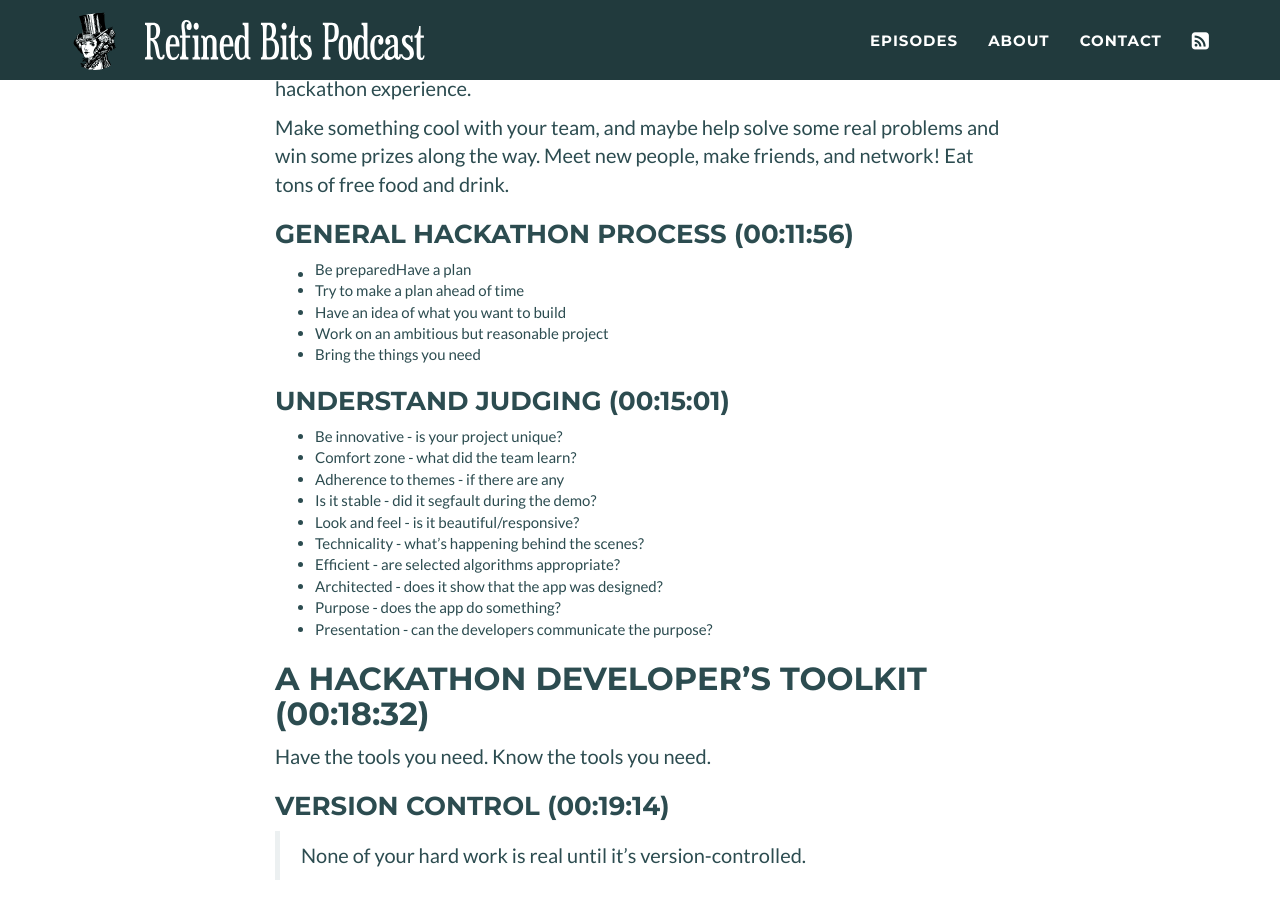
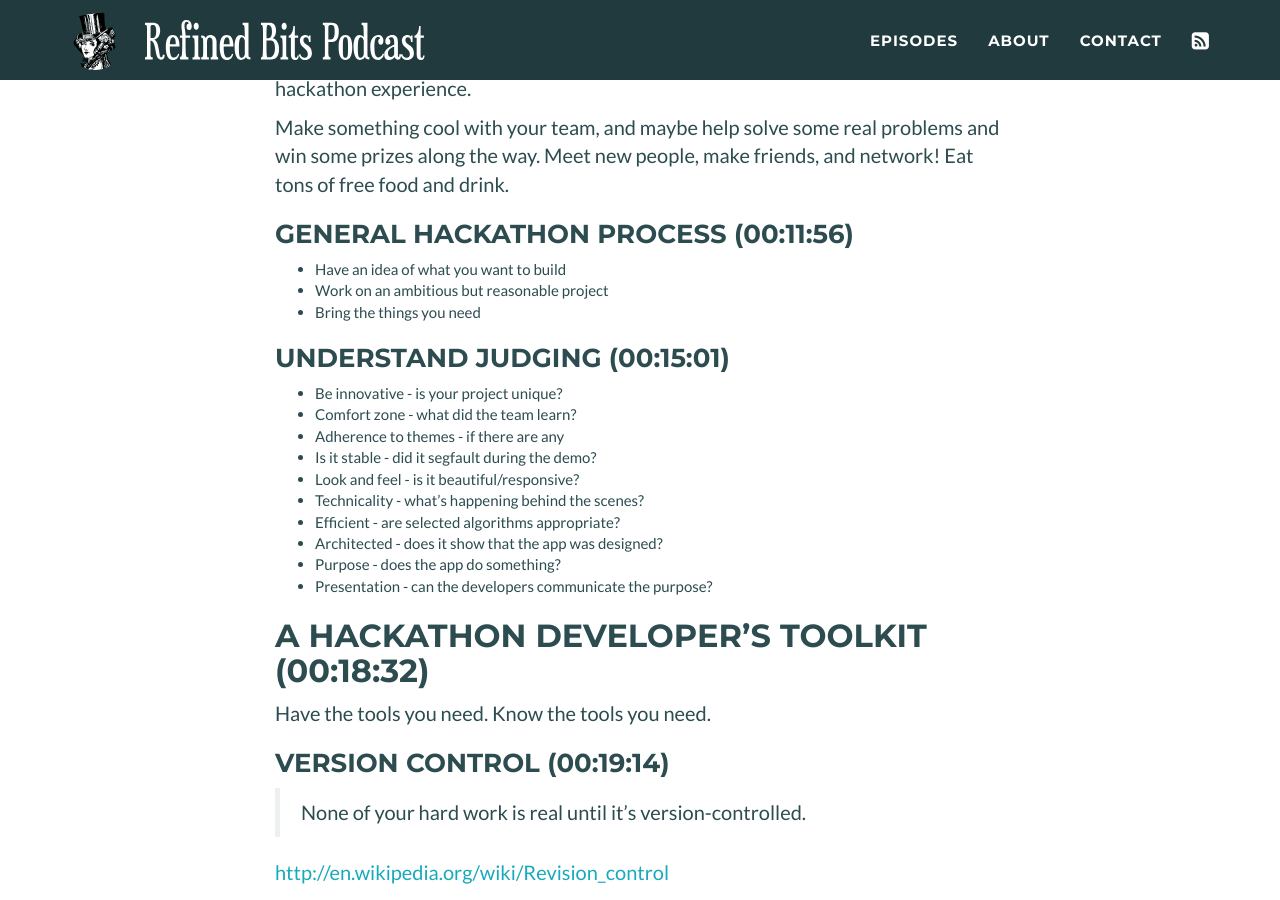
Before and after one commit to refined-bits/refinedbitspodcast.com, a Jekyll site: the page built from _posts/2014-12-16-preparing-for-a-hackathon.md, in a window 1280 px wide and 900 px high, scrolled down 2302 px. Built offline with Jekyll 4.4.1, drawn with Linux system fonts in a browser that asks for light colours.

Commit message:
Removing redundant process bullets.

```diff
--- a/_posts/2014-12-16-preparing-for-a-hackathon.md
+++ b/_posts/2014-12-16-preparing-for-a-hackathon.md
@@ -59,8 +59,6 @@
 
 ### General Hackathon Process (00:11:56)
 
-* Be prepared | Have a plan
- * Try to make a plan ahead of time
  * Have an idea of what you want to build
  * Work on an ambitious but reasonable project
  * Bring the things you need
```
